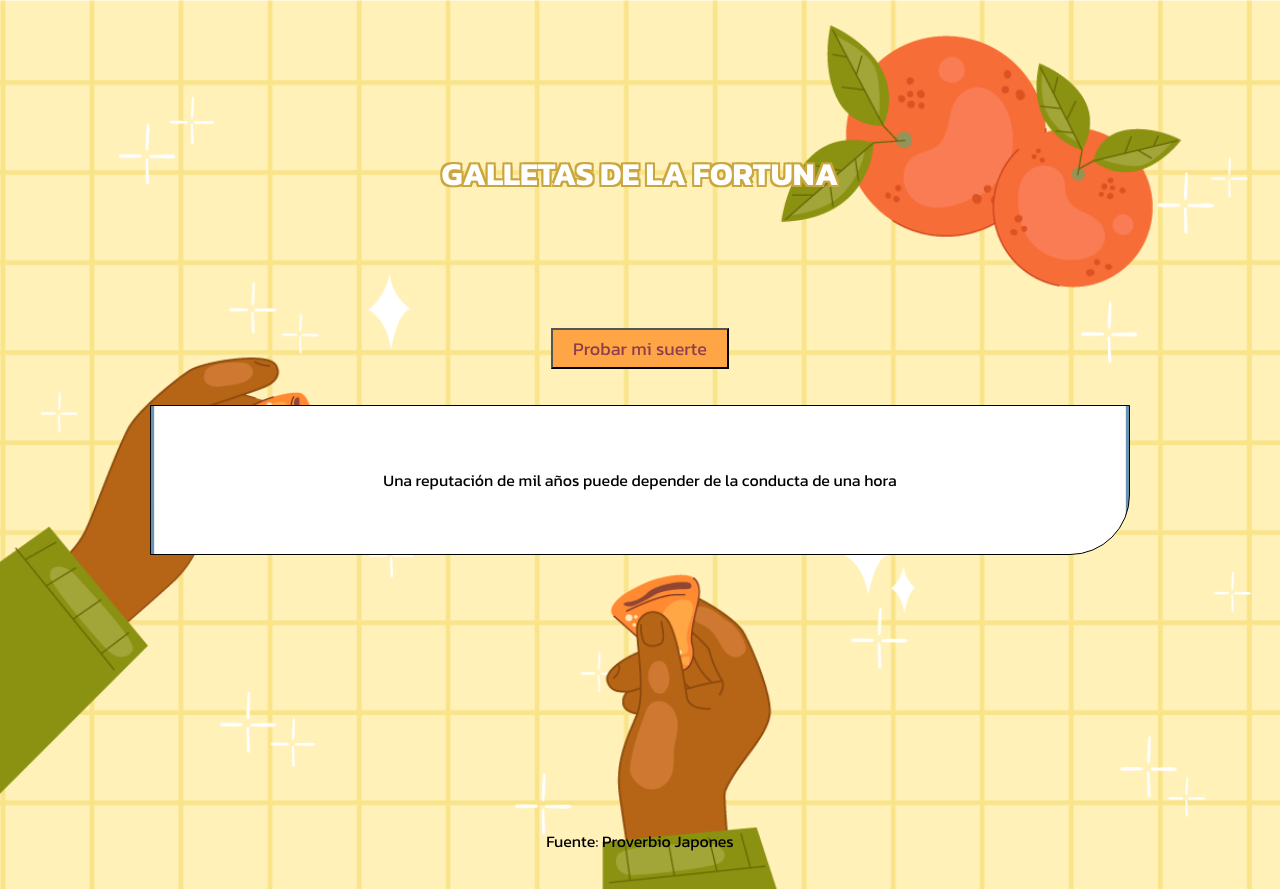
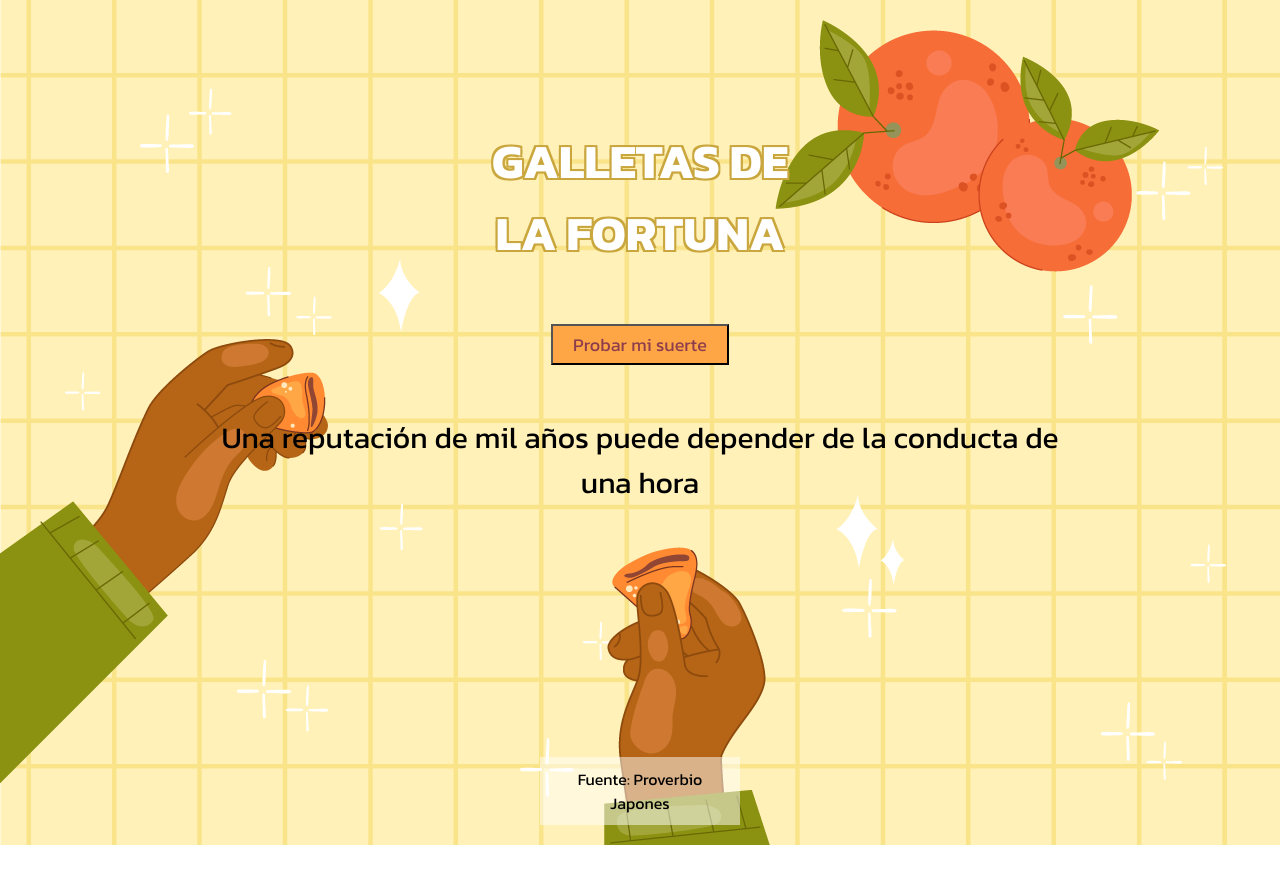
Before and after one commit to 95vpn/react-galleta-de-la-fortuna, a React (Vite) app: page / in a window 1280 px wide. After the commit the page ends 845 px from the top, so only its background shows below. Built offline with nearby package versions, Linux system fonts and the light colour scheme.

Commit message:
galleta de la fortuna v3

```diff
--- a/src/App.css
+++ b/src/App.css
@@ -57,10 +57,13 @@ button {
 }
 
 h1 {
+  font-size: 3rem;
+  margin: 0 auto;
+  max-width: 384px;
   text-align: center;
   padding: 30px;
-  margin-bottom: 100px;
-  margin-top: 100px;
+  margin-bottom: 25px;
+  margin-top: 75px;
   color: rgb(255, 255, 255);
   text-align: center;
   text-shadow: 2px 2px 0 #caa73e,
@@ -73,26 +76,35 @@ p {
   text-align: center;
 }
 
+.fuente {
+  background-color: rgba(255, 255, 255, 0.5);
+  width: 200px;
+  margin: 0 auto;
+  padding: 10px 20px;
+}
+
 .container-phrase {
-  min-height: 60vh;
+  min-height: 55vh;
   display: flex;
   flex-direction: column;
   justify-content: space-between;
 }
 
 .phrase {
+  max-width: 900px;
+  margin: 0 auto;
+  padding: 20px;
 
-  padding: 30px;
-  border: 1px solid;
   min-height: 150px;
   display: flex;
   flex-direction: column;
-  background-image: url(../public/assets/rectangle2.svg);
+  /* background-image: url(../public/assets/rectangle2.svg); */
   background-size: cover;
   background-position: center;
   justify-content: center;
   align-items: center;
   border-radius: 0px 0px 60px 0px;
+  font-size: 1.3rem;
 }
 
 .container-phrase img {
@@ -106,15 +118,6 @@ p {
   padding: 30px;
 }
 
-.button {
-
-}
-
-button {
-
-
-
-}
 
 span {
   font-size: 51;
@@ -122,24 +125,18 @@ span {
 
 .app {
   width: 100%;
-  min-height: 100vh;
+  /* min-height: 100vh; */
   /* background-image: url(../public/assets/fondo1.png); */
   background-size: cover;
   background-position: center;
 }
 
 
-@media screen and (min-width: 1000px) {
-  body {
+@media screen and (min-width: 800px) {
+
+  .phrase {
+    font-size: 30px;
 
   }
 
-  .container {
-    width: 1020px;
-    margin: 0 auto;
-    padding: 20px;
-    display: flex;
-    flex-direction: column;
-  }
-
 }
--- a/src/App.jsx
+++ b/src/App.jsx
@@ -15,7 +15,7 @@ function App() {
   const [quote, setQuote] = useState(sentence);
   const [bgApp, setBgApp] = useState(bgIndex)
 
-  const bgStyle = {backgroundImage: `url(../public/assets/fondo${bgApp}.png)`};
+  const bgStyle = {backgroundImage: `url(../assets/fondo${bgApp}.png)`};
 
   return (
 
```
